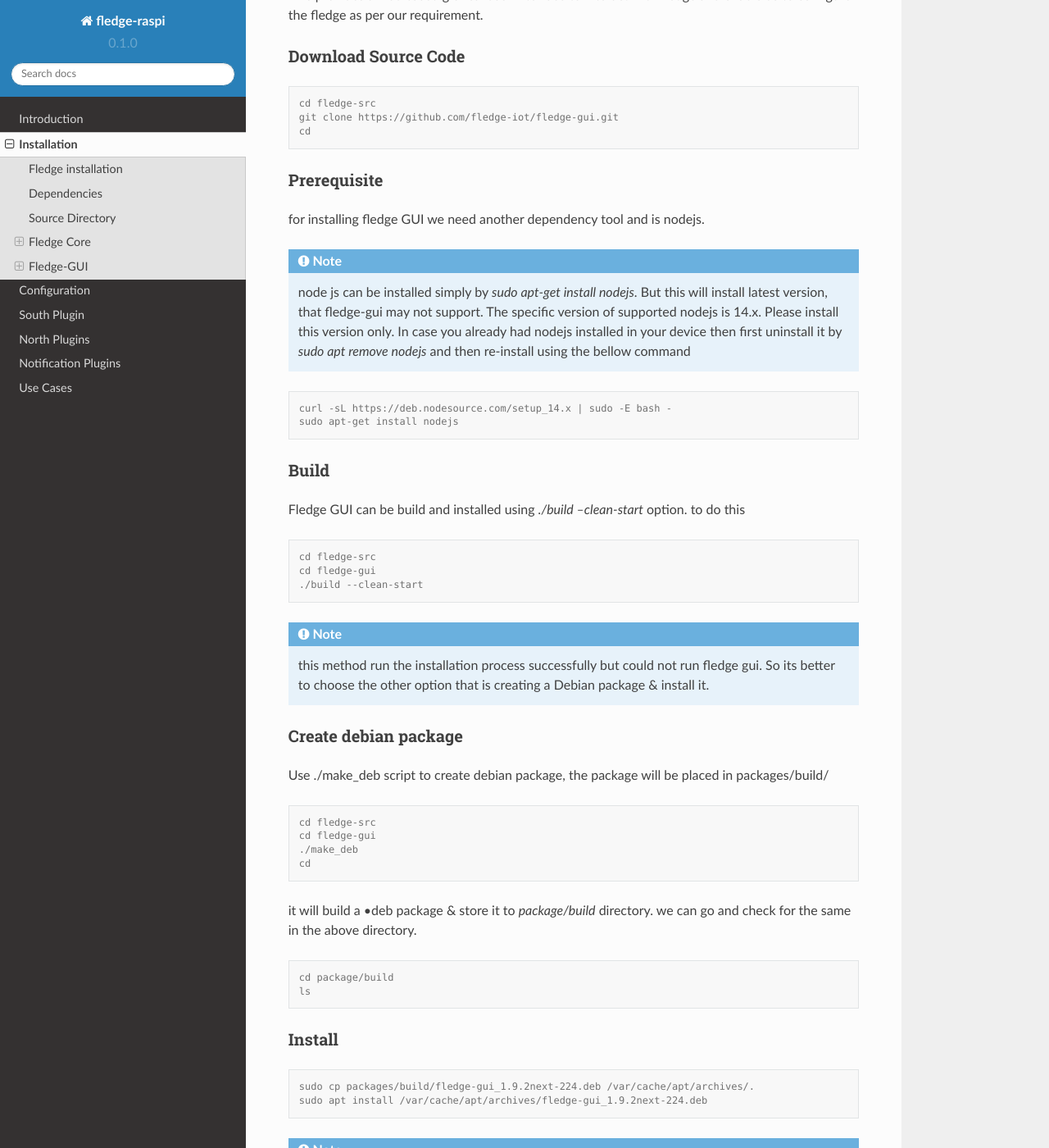
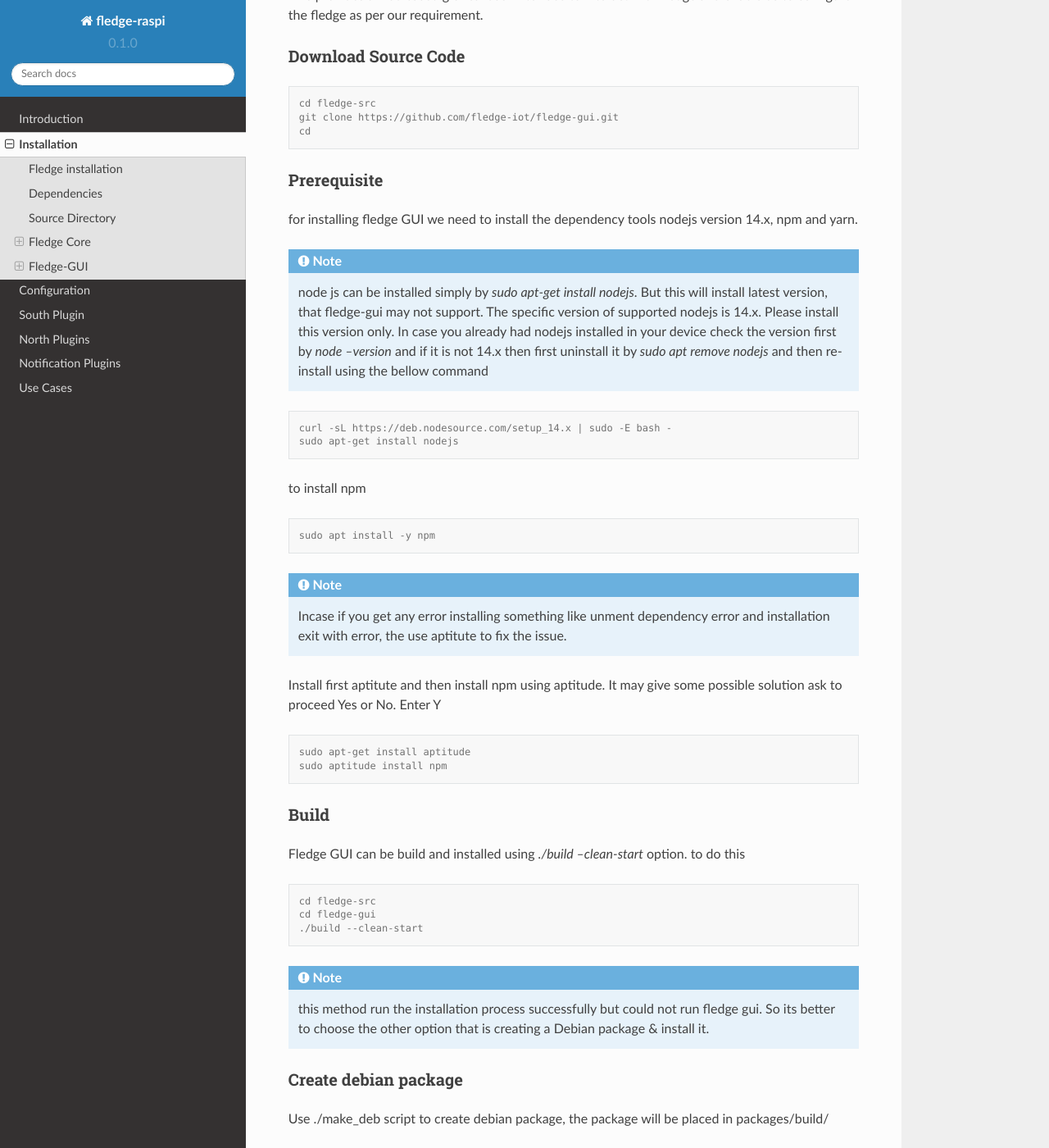
Before and after one commit to 19914039/fledgeDoc, a Sphinx documentation site: the page built from docs/source/installation.rst, in a window 1280 px wide and 1400 px high, scrolled down 2750 px. Shown: the whole window at 82% size. Built offline with Sphinx 7.4.7 and the Read the Docs theme 2.0.0, drawn with Linux system fonts in a browser that asks for light colours.

Commit message:
Update installation.rst

```diff
--- a/docs/source/installation.rst
+++ b/docs/source/installation.rst
@@ -127,17 +127,33 @@ Download Source Code
 Prerequisite
 -------
 
-for installing fledge GUI  we need another dependency tool and is nodejs.
+for installing fledge GUI  we need to install the dependency tools nodejs version 14.x, npm and yarn.
 
 .. note::
 
-  node js can be installed simply by *sudo apt-get install nodejs*. But
-  this will install latest version, that fledge-gui may not support. The specific version of supported nodejs is 14.x. Please install this version only. In case you already had nodejs installed in your device then first uninstall it by *sudo apt remove nodejs* and then re-install using the bellow command
+  node js can be installed simply by *sudo apt-get install nodejs*. But this will install latest version, that fledge-gui may not support. The specific version of supported nodejs is 14.x. Please install this version only. In case you already had nodejs installed in your device check the version first by *node --version* and if it is not 14.x then first uninstall it by *sudo apt remove nodejs* and then re-install using the bellow command
 
 .. code-block:: console
 
   curl -sL https://deb.nodesource.com/setup_14.x | sudo -E bash -
   sudo apt-get install nodejs
+
+to install npm
+
+.. code-block:: console
+
+  sudo apt install -y npm
+
+.. note::
+
+  Incase if you get any error installing something like unment dependency error and installation exit with error, the use aptitute to fix the issue.
+
+Install first aptitute and then install npm using aptitude. It may give some possible solution ask to proceed Yes or No. Enter Y
+
+.. code-block:: console
+
+  sudo apt-get install aptitude
+  sudo aptitude install npm
 
 Build
 -------
```
